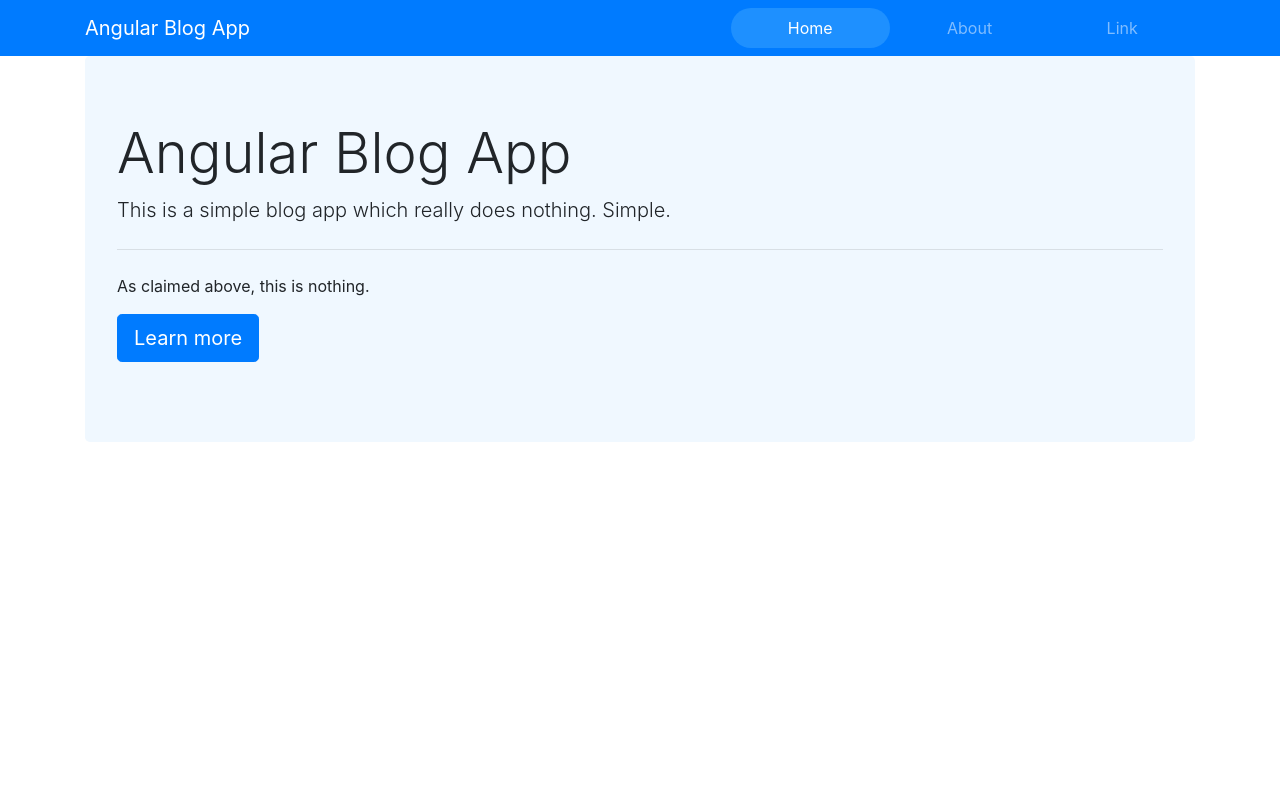
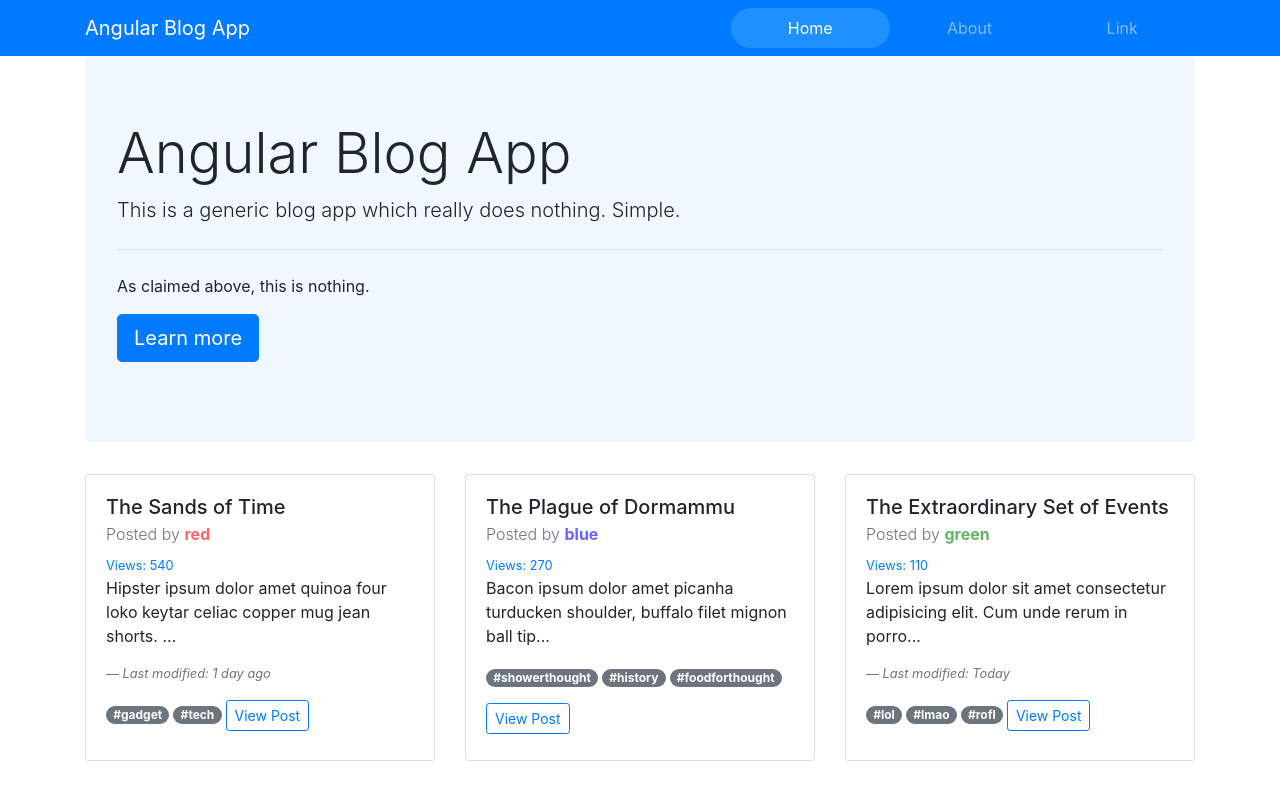
Before and after one commit to sidinsomniac/angular-blog-startup, an Angular app: page /home in a window 1280 px wide. Built offline with nearby package versions, Linux system fonts and the light colour scheme.

Commit message:
Create blog cards in home component

```diff
--- a/angular.json
+++ b/angular.json
@@ -26,7 +26,10 @@
               "src/styles.css",
               "./node_modules/bootstrap/dist/css/bootstrap.min.css"
             ],
-            "scripts": []
+            "scripts": [
+              "./node_modules/jquery/dist/jquery.min.js",
+              "./node_modules/bootstrap/dist/js/bootstrap.min.js"
+            ]
           },
           "configurations": {
             "production": {
--- a/package.json
+++ b/package.json
@@ -22,6 +22,7 @@
     "@angular/router": "~7.0.0",
     "bootstrap": "^4.2.1",
     "core-js": "^2.5.4",
+    "jquery": "^3.3.1",
     "rxjs": "~6.3.3",
     "zone.js": "~0.8.26"
   },
--- a/src/app/home/home.component.css
+++ b/src/app/home/home.component.css
@@ -1,3 +1,7 @@
 .jumbotron {
 	background-color: aliceblue;
 }
+
+.card-subtitle span{
+	opacity: 0.6;
+}
--- a/src/app/home/home.component.html
+++ b/src/app/home/home.component.html
@@ -1,11 +1,24 @@
 <div class="container">
   <div class="jumbotron">
     <h1 class="display-4">{{heading}}</h1>
-    <p class="lead">This is a simple blog app which really does nothing. Simple.</p>
+    <p class="lead">This is a generic blog app which really does nothing. Simple.</p>
     <hr class="my-4">
     <p>As claimed above, this is nothing.</p>
     <p class="lead">
       <a class="btn btn-primary btn-lg" routerLink="/home" role="button">Learn more</a>
     </p>
   </div>
+  <div class="card-deck">
+    <div class="card" *ngFor='let blog of allBlogs'>
+      <div class="card-body">
+        <h5 class="card-title">{{blog.title}}</h5>
+        <h6 class="card-subtitle mb-2 text-muted font-weight-light">Posted by <span [style.color]='blog.author' class="font-weight-bold">{{blog.author}}</span></h6>
+        <small class="text-primary">Views: {{blog.views}}</small>
+        <p class="card-text">{{blog.description | slice:0:80}}...</p>
+        <small class="blockquote-footer mb-3 font-italic" *ngIf="blog.lastModified">Last modified: {{blog.lastModified}}</small>
+        <div class="badge badge-pill badge-secondary mb-3 mr-1" *ngFor='let tag of blog.tags'>#{{tag}}</div>
+        <a routerLink="/qwerrt" class="btn btn-outline-primary btn-sm">View Post</a>
+      </div>
+    </div>
+  </div>
 </div>
--- a/src/app/home/home.component.ts
+++ b/src/app/home/home.component.ts
@@ -9,6 +9,41 @@ export class HomeComponent implements OnInit {
 
   heading:string = 'Angular Blog App';
 
+  public allBlogs = [
+    {
+      "id": 1,
+      "created": "Thu Jan 03 2019",
+      "lastModified":"1 day ago",
+      "tags":["gadget","tech"],
+      "author":"red",
+      "category":"Tech",
+      "views":540,
+      "title":"The Sands of Time",
+      "description":"Hipster ipsum dolor amet quinoa four loko keytar celiac copper mug jean shorts. Palo santo put a bird on it af, tofu skateboard cred 3 wolf moon lo-fi brooklyn vape humblebrag celiac gastropub fixie air plant."
+    },
+    {
+      "id": 2,
+      "created": "Fri Jan 04 2019",
+      "tags":["showerthought","history","foodforthought"],
+      "author":"blue",
+      "category":"Informative",
+      "views":270,
+      "title":"The Plague of Dormammu",
+      "description":"Bacon ipsum dolor amet picanha turducken shoulder, buffalo filet mignon ball tip shankle brisket biltong pork chop frankfurter ribeye. Pancetta kielbasa shoulder salami."
+    },
+    {
+      "id": 3,
+      "created": "Sat Jan 05 2019",
+      "lastModified":"Today",
+      "tags":["lol","lmao","rofl"],
+      "author":"green",
+      "category":"Entertainment/Comedy",
+      "views":110,
+      "title":"The Extraordinary Set of Events",
+      "description":"Lorem ipsum dolor sit amet consectetur adipisicing elit. Cum unde rerum in porro voluptatum illo debitis libero molestiae minima alias."
+    }
+  ]
+
   constructor() { }
 
   ngOnInit() {
```
Also changed, not shown: 1 other file (tests, documents, lock files or other folders).
